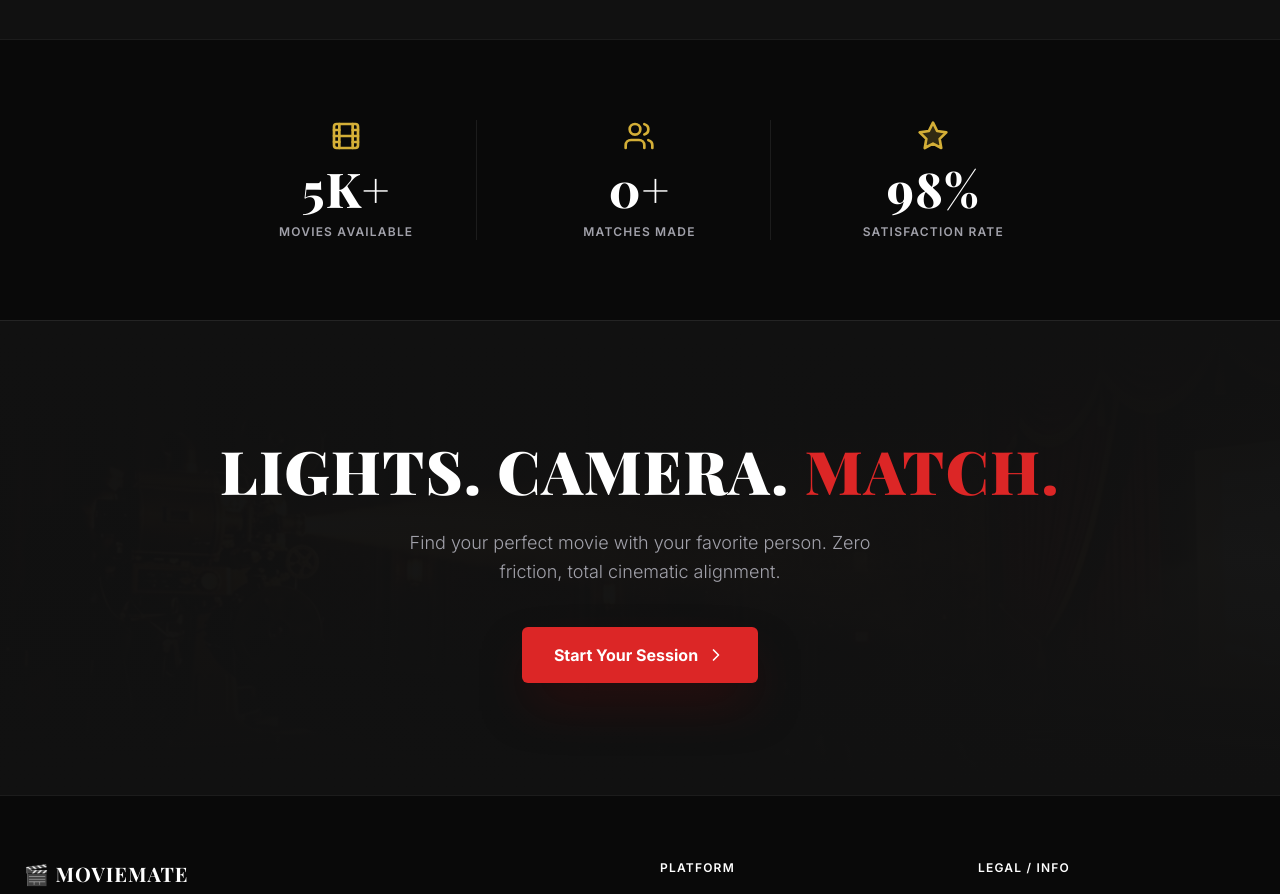
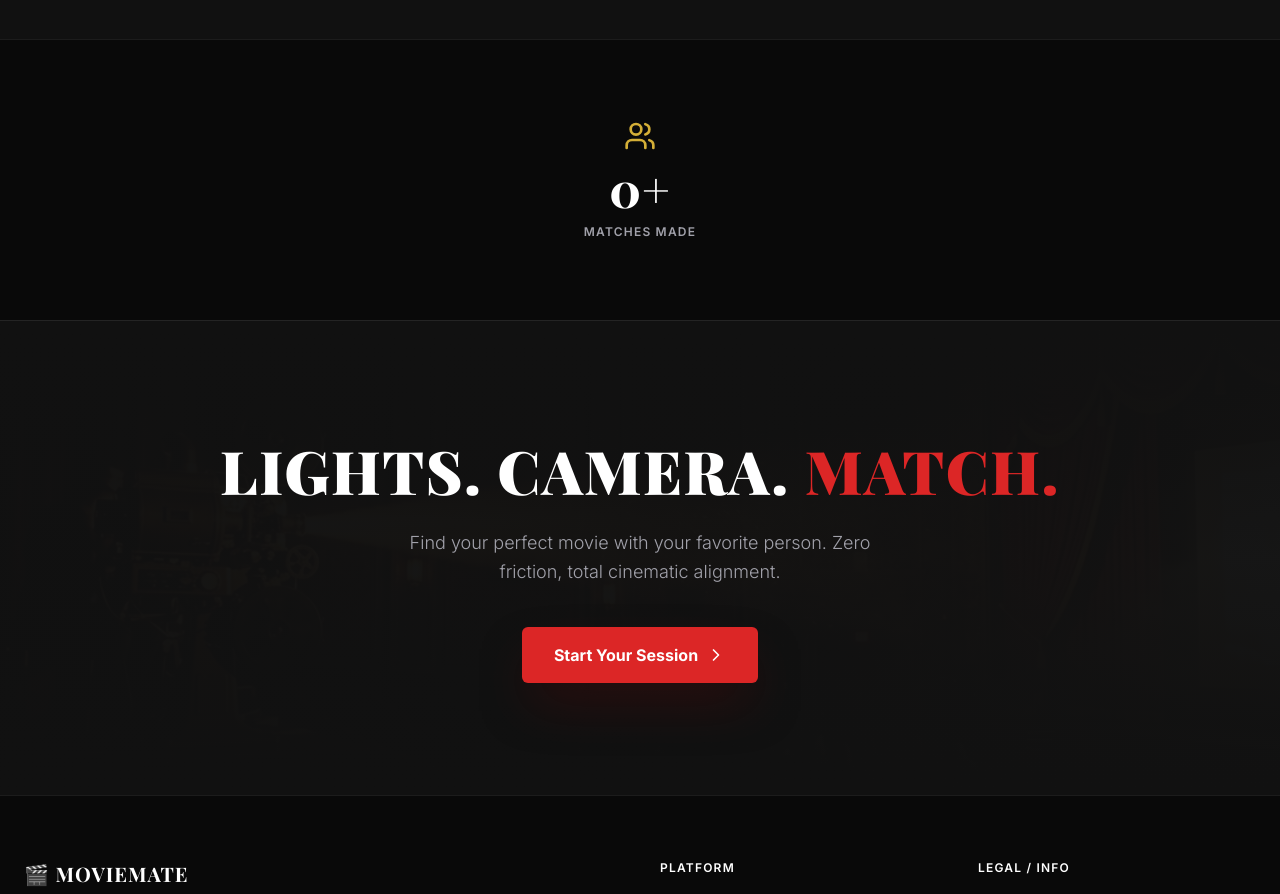
Before and after one commit to jamiedevera/Moviemate, a Next.js app: page / in a window 1280 px wide. Shown: the part 2200-3094 px from the top of the page. Built offline with nearby package versions, Linux system fonts and the light colour scheme; no server answers.

Commit message:
Update page.tsx

```diff
--- a/src/app/page.tsx
+++ b/src/app/page.tsx
@@ -550,26 +550,12 @@ export default function Home() {
       {/* ── STATS ── */}
       <section className="py-20 bg-bg-dark border-t border-border-light">
         <div className="max-w-4xl mx-auto px-6">
-          <div className="grid grid-cols-3 gap-8 divide-x divide-border-light">
-            <StatItem
-              icon={<Film className="w-8 h-8" />}
-              value={stats?.movies ?? 0}
-              label="Movies Available"
-              suffix="+"
-              loading={statsLoading}
-            />
+          <div className="flex justify-center">
             <StatItem
               icon={<Users className="w-8 h-8" />}
               value={stats?.matches ?? 0}
               label="Matches Made"
               suffix="+"
-              loading={statsLoading}
-            />
-            <StatItem
-              icon={<Star className="w-8 h-8 fill-gold-accent/20" />}
-              value={stats?.satisfaction ?? 0}
-              label="Satisfaction Rate"
-              suffix="%"
               loading={statsLoading}
             />
           </div>
```
